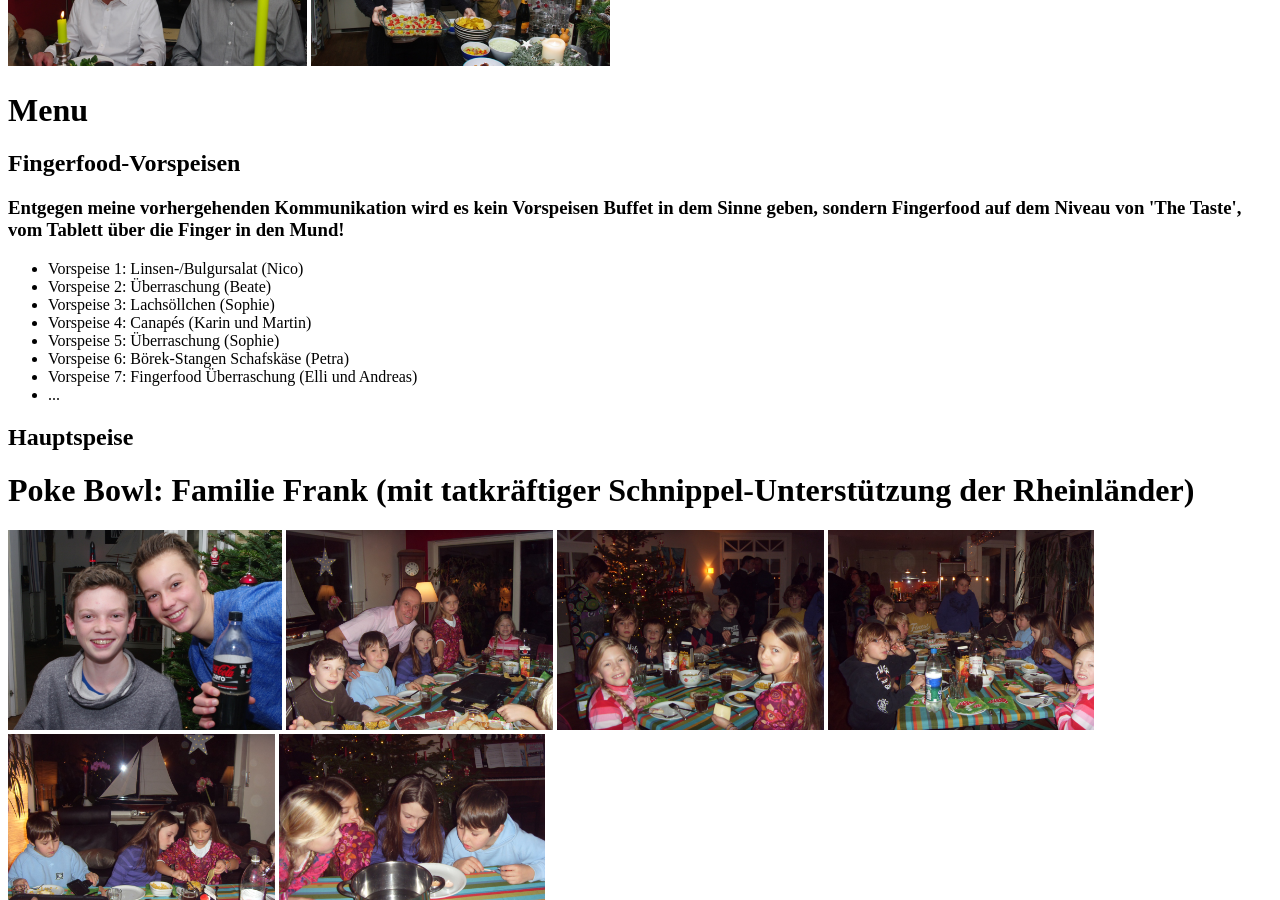
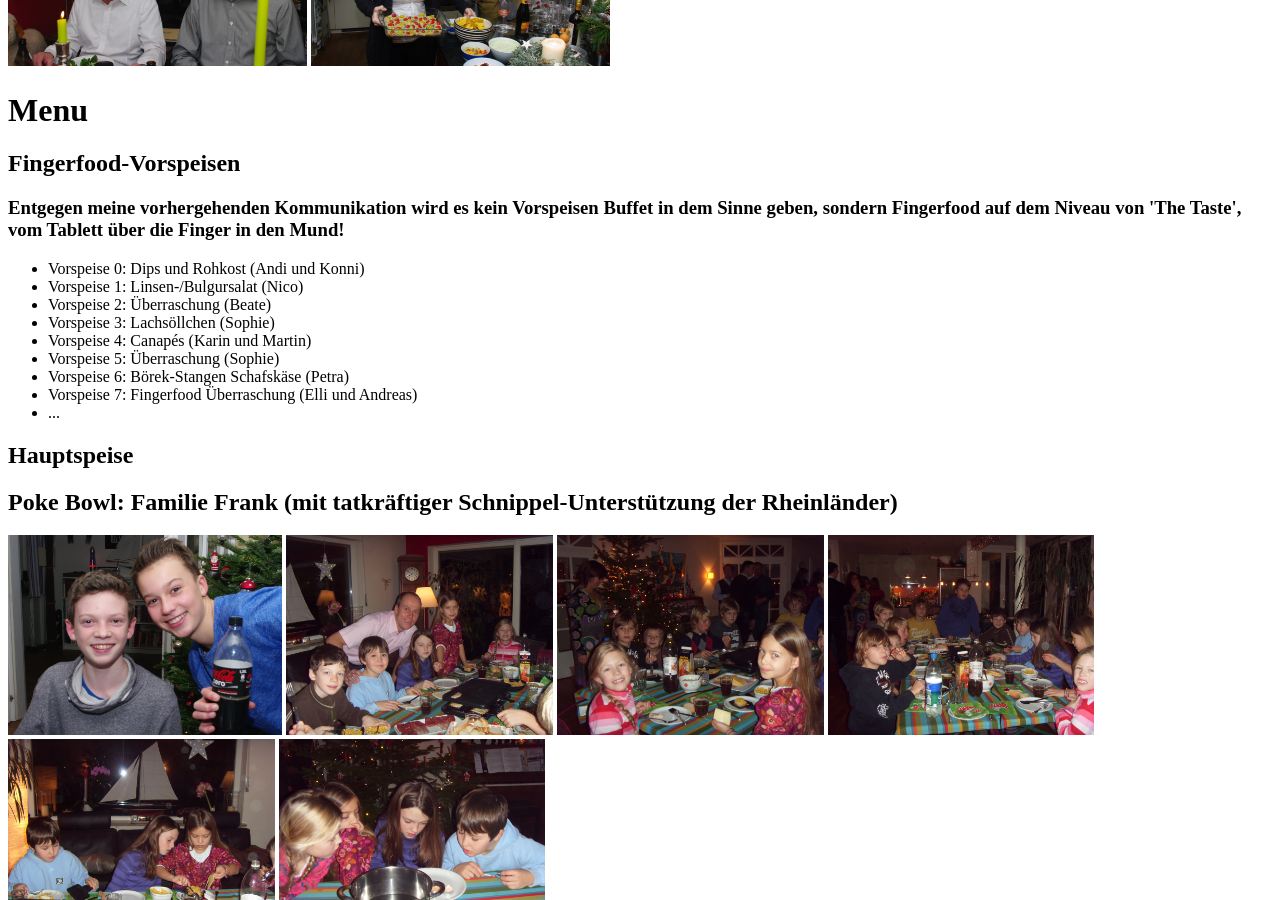
Before and after one commit to DiveDocs/Sylvester2023, a Jekyll site: the page built from index.markdown, in a window 1280 px wide and 900 px high, scrolled down 870 px. Built offline with Jekyll 4.4.1, drawn with Linux system fonts in a browser that asks for light colours.

Commit message:
Andi's Vorspeise 0

```diff
--- a/index.markdown
+++ b/index.markdown
@@ -57,6 +57,7 @@ tr:nth-child(even) {
 <h2> Fingerfood-Vorspeisen </h2>
 <h3> Entgegen meine vorhergehenden Kommunikation wird es kein Vorspeisen Buffet in dem Sinne geben, sondern Fingerfood auf dem Niveau von 'The Taste', vom Tablett über die Finger in den Mund!</h3>
 <ul>
+<li>Vorspeise 0: Dips und Rohkost (Andi und Konni)</li>
 <li>Vorspeise 1: Linsen-/Bulgursalat (Nico)</li>
 <li>Vorspeise 2: Überraschung (Beate) </li>
 <li>Vorspeise 3: Lachsöllchen (Sophie) </li>
@@ -69,7 +70,7 @@ tr:nth-child(even) {
 </ul>
 
 <h2> Hauptspeise </h2>
-<h1> Poke Bowl: Familie Frank (mit tatkräftiger Schnippel-Unterstützung der Rheinländer)</h1>
+<h2> Poke Bowl: Familie Frank (mit tatkräftiger Schnippel-Unterstützung der Rheinländer)</h2>
 <a><img src="./Bild4.jpg" height = "200"></a>
 <a><img src="./Bild5.jpg" height = "200"></a>
 <a><img src="./Bild6.jpg" height = "200"></a>
```
